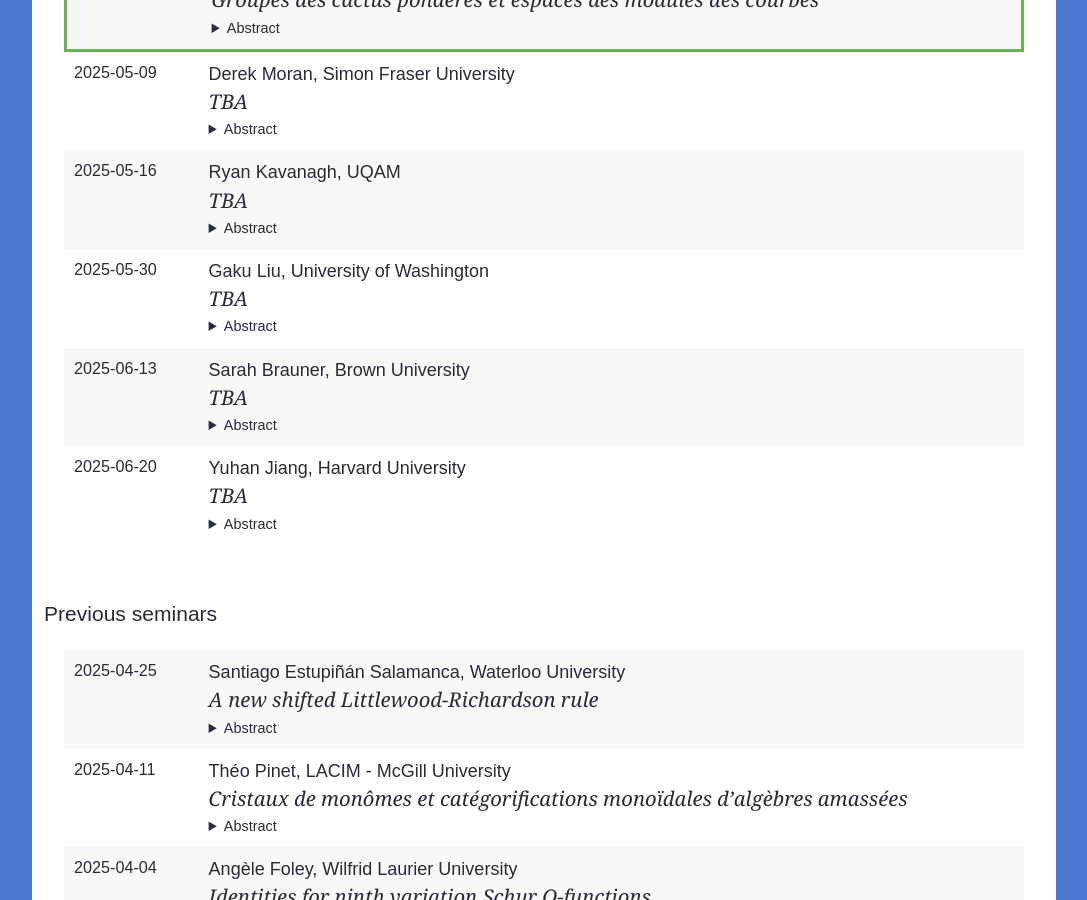
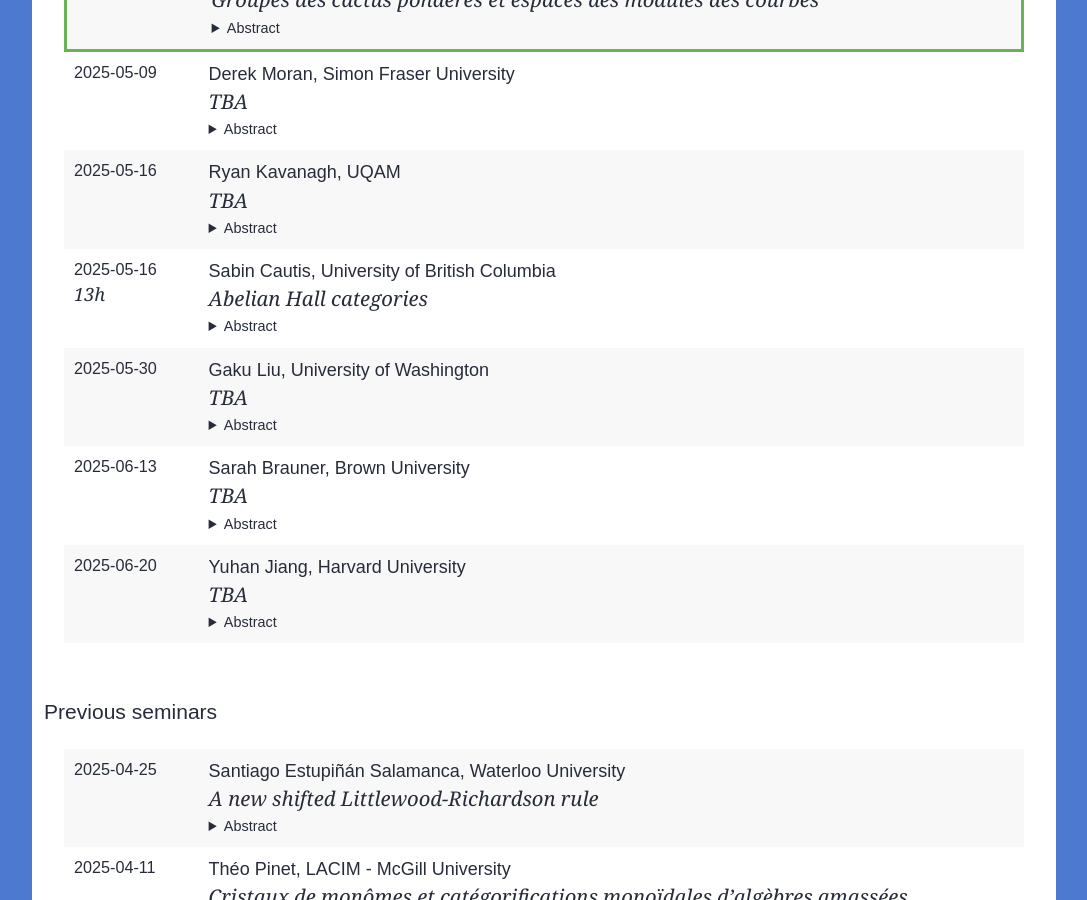
Before and after one commit to lacim-uqam/lacim-uqam.github.io, a Jekyll site: the page built from en/seminar.md, in a window 1280 px wide and 900 px high, scrolled down 912 px. Shown: the whole window, without its empty margins (96-1183 px from the left). Built offline with Jekyll 4.4.1, drawn with Linux system fonts in a browser that asks for light colours; formulas are drawn with MathJax 3; our own code applies the rules of GitHub Pages for plain Markdown files; some of the changed lines change nothing that is shown.

Commit message:
Update lacim-seminar.yml

```diff
--- a/_data/lacim-seminar.yml
+++ b/_data/lacim-seminar.yml
@@ -21,6 +21,21 @@
   date: 2025-05-30
   abstract: >
     TBA
+
+- speaker: Sabin Cautis
+  affiliation: University of British Columbia
+  title: >
+    Abelian Hall categories
+  date: 2025-05-16
+  time: 13h
+  abstract: >
+    We will explain how, to any quiver, one can associate a finite length
+    abelian category which categorifies the corresponding K-theoretic Hall
+    algebra. The simples in this category provide a (dual) canonical basis of
+    the Hall algebra. In particular, if the quiver is affine, this provides a
+    basis for the positive half of the corresponding quantum toroidal algebra.
+    We also explain how this abelian category is naturally endowed with
+    renormalized r-matrices.
 
 - speaker: Ryan Kavanagh
   affiliation: UQAM
```
